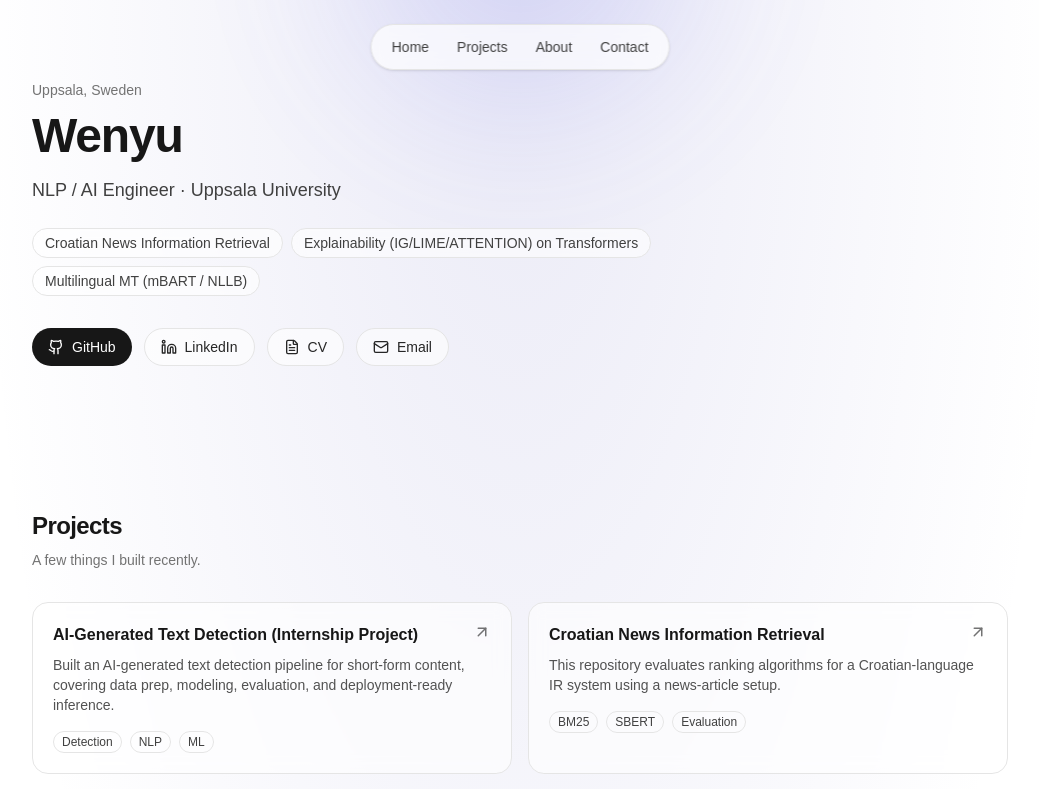
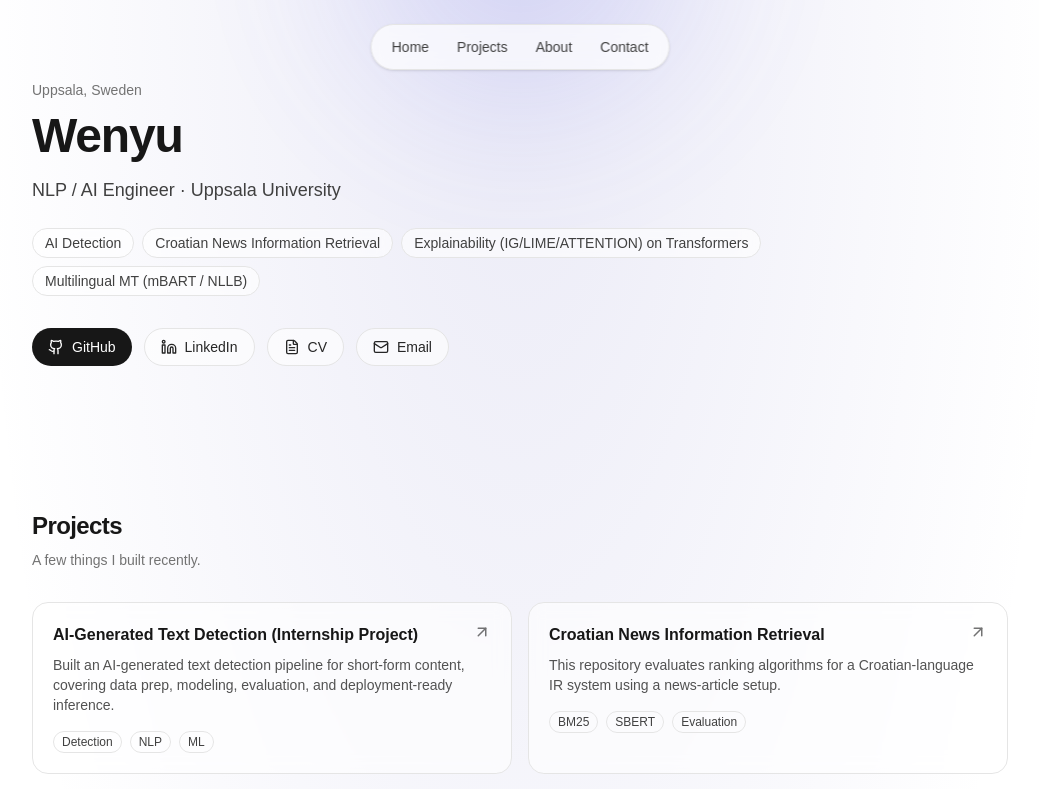
Before and after one commit to 0x0checo/MyWebsite, a Next.js app: page / in a window 1280 px wide. Shown: the top 789 px of the page, without its empty margins (120-1159 px from the left). Built offline with nearby package versions, Linux system fonts and the light colour scheme.

Commit message:
update project info

```diff
--- a/src/data/site.ts
+++ b/src/data/site.ts
@@ -9,6 +9,7 @@ export const site = {
     cv: "/cv.pdf",
   },
   highlights: [
+    "AI Detection",
     "Croatian News Information Retrieval",
     "Explainability (IG/LIME/ATTENTION) on Transformers",
     "Multilingual MT (mBART / NLLB)",
```
